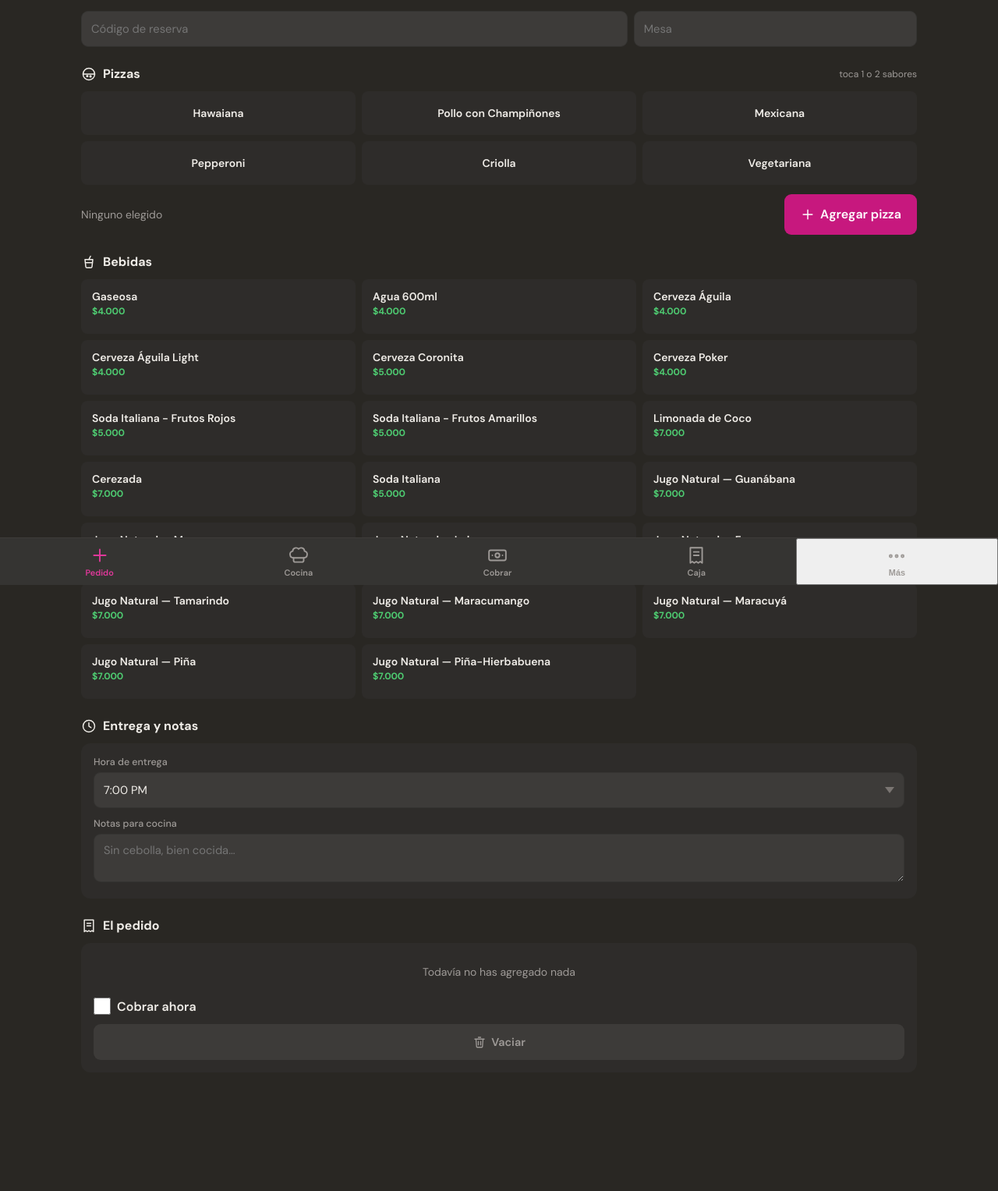
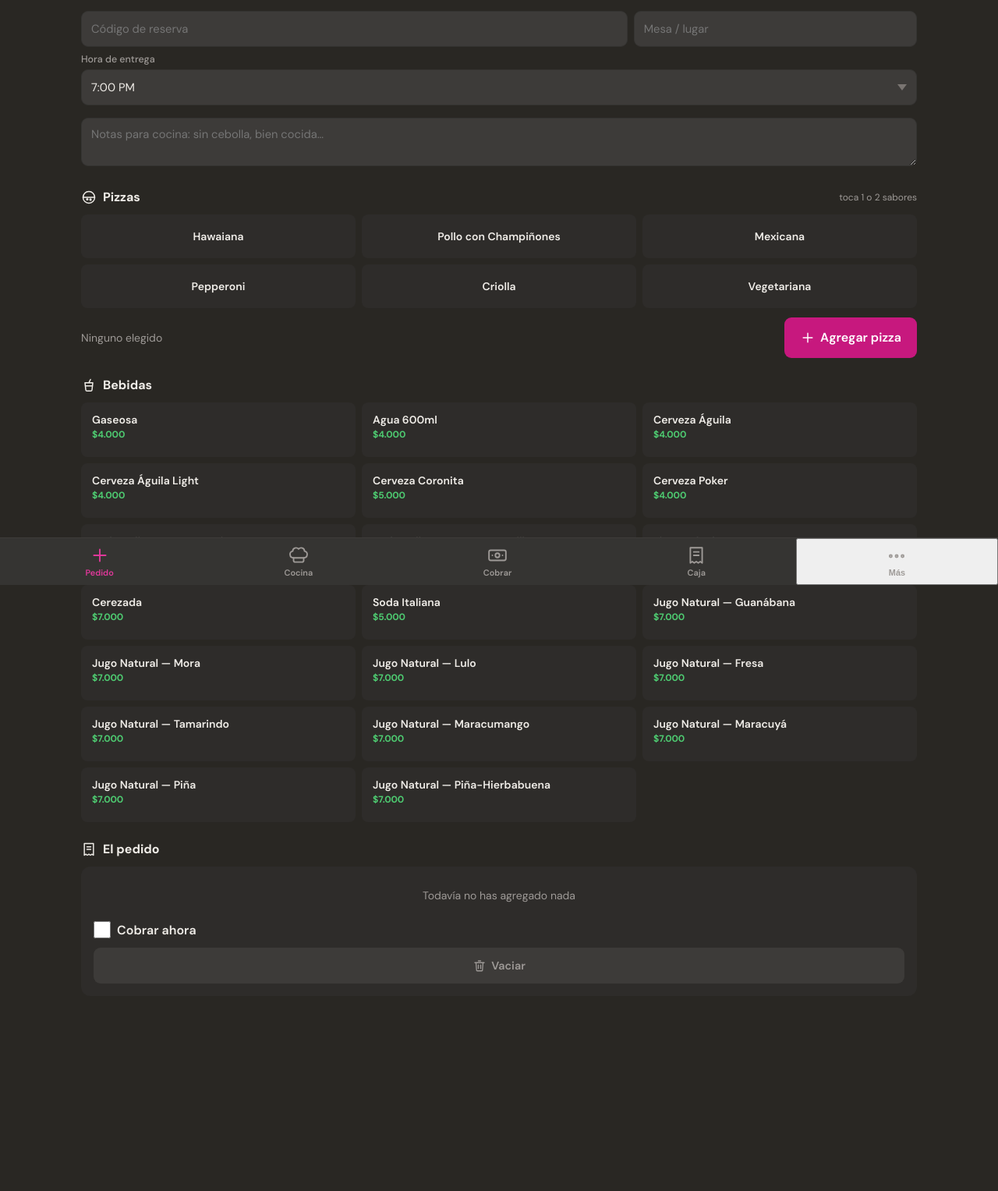
Before and after one commit to lualsa23-max/Jacapizza, a Flask app: page /mesero/nuevo in a window 1280 px wide. Shown: the part 50-1577 px from the top of the page at 78% size. After the commit the page ends 1311 px from the top, so only its background shows below. Run offline with Flask 3, Linux system fonts and the light colour scheme; the visitor is signed in with stand-in values (Sample User, id 1); data comes from the database, SQL or seed files in the repository; data that the repository does not hold is empty.

Commit message:
version 2.0 - ajuste 2

```diff
--- a/static/style.css
+++ b/static/style.css
@@ -823,7 +823,7 @@ tbody tr:hover td     { background: var(--card2); }
 .ped-linea-p { font-size: var(--t-xs); color: var(--green); }
 .ped-qty { display: flex; align-items: center; gap: var(--s2); }
 .ped-qty button {
-  width: 34px; height: 34px; border-radius: 50%;
+  width: 44px; height: 44px; border-radius: 50%;
   background: var(--card2); color: var(--white); border: none;
   font-size: 1.1rem; cursor: pointer; font-family: inherit;
 }
@@ -844,3 +844,34 @@ tbody tr:hover td     { background: var(--card2); }
 .ped-barra-n { font-size: var(--t-xs); color: var(--gray2); }
 .ped-barra-t { font-size: var(--t-lg); font-weight: 700; }
 .page { padding-bottom: calc(140px + env(safe-area-inset-bottom, 0px)); }
+
+/* ── SIN ZOOM NI REBOTE ────────────────────────────── */
+/* touch-action: manipulation mata el zoom por doble toque sin matar el
+   scroll. Es lo que de verdad funciona en iOS. */
+html { touch-action: manipulation; }
+body { overscroll-behavior: none; -webkit-text-size-adjust: 100%; }
+button, a, input, select, textarea, .ped-bebida, .ped-sabor, .tile { touch-action: manipulation; }
+/* Menos de 16px en un input hace que iOS haga zoom al enfocarlo */
+input, select, textarea { font-size: 16px; }
+
+/* ── CANTIDAD EN LAS BEBIDAS ───────────────────────── */
+.ped-bebida { position: relative; }
+.ped-bebida-tap {
+  display: flex; flex-direction: column; align-items: flex-start; gap: 2px;
+  width: 100%; padding: 0; background: none; border: none;
+  color: inherit; font-family: inherit; text-align: left; cursor: pointer;
+}
+.ped-bebida.con-cantidad { border-color: var(--accent); background: rgba(199,24,126,.1); }
+.ped-paso {
+  display: flex; align-items: center; justify-content: space-between;
+  gap: var(--s2); margin-top: var(--s2); padding-top: var(--s2);
+  border-top: 1px solid var(--card2);
+}
+.ped-paso button {
+  /* 44px es el minimo tactil. Con prisa y en movimiento, 36 se falla. */
+  width: 44px; height: 44px; border-radius: 50%; flex-shrink: 0;
+  background: var(--card2); color: var(--white); border: none;
+  font-size: 1.2rem; line-height: 1; cursor: pointer; font-family: inherit;
+}
+.ped-paso button:active { transform: scale(.9); }
+.ped-paso-n { font-size: 1.1rem; font-weight: 700; }
--- a/templates/base.html
+++ b/templates/base.html
@@ -2,7 +2,7 @@
 <html lang="es">
 <head>
   <meta charset="UTF-8">
-  <meta name="viewport" content="width=device-width, initial-scale=1.0">
+  <meta name="viewport" content="width=device-width, initial-scale=1.0, maximum-scale=1.0, minimum-scale=1.0, user-scalable=no, viewport-fit=cover">
   <meta name="theme-color" content="#292723">
   <title>JacaPizza {% block title %}{% endblock %}</title>
   <link rel="stylesheet" href="{{ url_for('static', filename='style.css') }}">
@@ -94,5 +94,21 @@ function showToast(msg, dur=4000){
 </script>
 <script src="{{ url_for('static', filename='app.js') }}"></script>
 {% block scripts %}{% endblock %}
+<script>
+// La pantalla no debe moverse ni hacer zoom mientras se toma un pedido: en
+// pleno servicio, un pellizco accidental deja la interfaz torcida y hay que
+// pelearse con ella. iOS ignora user-scalable=no desde Safari 10, asi que
+// ademas hay que frenar los gestos a mano.
+['gesturestart', 'gesturechange', 'gestureend'].forEach(function (g) {
+  document.addEventListener(g, function (e) { e.preventDefault(); }, { passive: false });
+});
+// Doble toque rapido = zoom en iOS. Se ignora el segundo si llega muy pronto.
+var ultimoToque = 0;
+document.addEventListener('touchend', function (e) {
+  var ahora = Date.now();
+  if (ahora - ultimoToque < 320) e.preventDefault();
+  ultimoToque = ahora;
+}, { passive: false });
+</script>
 </body>
 </html>
--- a/templates/mesero_nuevo.html
+++ b/templates/mesero_nuevo.html
@@ -12,9 +12,22 @@
   <input class="form-input ped-codigo" type="text" id="codigo" autocomplete="off"
          placeholder="Código de reserva" oninput="revisarCodigo()">
   <input class="form-input ped-mesa" type="text" id="mesa" autocomplete="off"
-         placeholder="Mesa" maxlength="6">
+         placeholder="Mesa / lugar" maxlength="14">
 </div>
 <div id="aviso-codigo" class="vr-aviso" style="display:none"></div>
+
+{# Hora y notas van arriba, junto a los datos de la reserva: son de la MISMA
+   decision. Al final estorbaban entre el carrito y el boton de enviar. #}
+<div class="ped-cabecera mt-8">
+  <div style="flex:1;min-width:0">
+    <label class="form-label">Hora de entrega</label>
+    <select class="form-select" id="franja">
+      {% for f in franjas %}<option value="{{ f }}">{{ f }}</option>{% endfor %}
+    </select>
+  </div>
+</div>
+<textarea class="form-input mt-8" id="notas" rows="2"
+          placeholder="Notas para cocina: sin cebolla, bien cocida…"></textarea>
 
 {# ── PIZZAS ────────────────────────────────────────────────────── #}
 <h3 class="ped-seccion">{{ icono('pizza', 20) }} Pizzas
@@ -48,29 +61,26 @@
   {% for nombre, precio in bebidas.items() %}
   {% set s = stock.get(nombre) %}
   {# El contador avisa, no prohibe: la nevera es la verdad. #}
-  <button type="button" class="ped-bebida {% if s == 0 %}ped-sin-registro{% endif %}"
-          onclick="tocarBebida(this)"
+  <div class="ped-bebida {% if s == 0 %}ped-sin-registro{% endif %}"
+       id="beb-{{ loop.index }}"
        data-n="{{ nombre }}" data-p="{{ precio | int }}"
        data-s="{{ s if s is not none else -1 }}">
+    <button type="button" class="ped-bebida-tap" onclick="tocarBebida(this.parentNode)">
       <span class="ped-bebida-n">{{ nombre }}</span>
       <span class="ped-bebida-p num">{{ precio | cop }}</span>
       {% if s == 0 %}<span class="stock-chip stock-out">sin registro</span>
       {% elif s is not none and s <= 3 %}<span class="stock-chip stock-low">{{ s }}</span>
       {% elif s is not none %}<span class="stock-chip stock-ok">{{ s }}</span>{% endif %}
     </button>
+    {# El contador aparece al agregar la primera: asi se sube la cantidad
+       aqui mismo, sin bajar hasta el carrito. #}
+    <div class="ped-paso" style="display:none">
+      <button type="button" onclick="pasoBebida(this.closest('.ped-bebida'), -1)">−</button>
+      <span class="ped-paso-n num">0</span>
+      <button type="button" onclick="pasoBebida(this.closest('.ped-bebida'), 1)">+</button>
+    </div>
+  </div>
   {% endfor %}
-</div>
-
-{# ── DETALLES ──────────────────────────────────────────────────── #}
-<h3 class="ped-seccion">{{ icono('reloj', 20) }} Entrega y notas</h3>
-<div class="card">
-  <label class="form-label">Hora de entrega</label>
-  <select class="form-select" id="franja">
-    {% for f in franjas %}<option value="{{ f }}">{{ f }}</option>{% endfor %}
-  </select>
-  <label class="form-label mt-12">Notas para cocina</label>
-  <textarea class="form-input" id="notas" rows="2"
-            placeholder="Sin cebolla, bien cocida…"></textarea>
 </div>
 
 {# ── CARRITO ───────────────────────────────────────────────────── #}
@@ -171,6 +181,7 @@ var pendiente = null;
 
 function tocarBebida(b) {
   var n = b.dataset.n, p = parseInt(b.dataset.p, 10), s = parseInt(b.dataset.s, 10);
+  pendienteTile = b;
   if (s === 0 && !avisados[n]) {
     avisados[n] = true;
     if (!confirm('El inventario dice que no queda ' + n + '.\n\n¿Hay en la nevera? Si sí, se vende igual y luego corriges el conteo.')) return;
@@ -221,6 +232,44 @@ function cerrarVar() {
   pendiente = null;
 }
 
+/* ── Cantidad desde la propia bebida ──────────────────────────── */
+var pendienteTile = null;
+
+function pasoBebida(tile, d) {
+  var base = tile.dataset.n;
+  // Una bebida con variante puede estar varias veces (en agua / en leche).
+  // El +/- de la tarjeta toca la ULTIMA que se agrego de ese producto.
+  var idx = -1;
+  for (var i = carrito.length - 1; i >= 0; i--) {
+    if (carrito[i].nombre === base || carrito[i].nombre.indexOf(base + ' — ') === 0) { idx = i; break; }
+  }
+  if (d > 0) {
+    if (idx < 0) { tocarBebida(tile); return; }   // la primera pide variante
+    carrito[idx].cantidad++;
+  } else {
+    if (idx < 0) return;
+    carrito[idx].cantidad--;
+    if (carrito[idx].cantidad <= 0) carrito.splice(idx, 1);
+  }
+  pinta();
+}
+
+function cuantasHay(base) {
+  return carrito.reduce(function (s, x) {
+    return s + ((x.nombre === base || x.nombre.indexOf(base + ' — ') === 0) ? x.cantidad : 0);
+  }, 0);
+}
+
+function pintarContadores() {
+  document.querySelectorAll('.ped-bebida').forEach(function (tile) {
+    var q = cuantasHay(tile.dataset.n);
+    var paso = tile.querySelector('.ped-paso');
+    paso.style.display = q > 0 ? '' : 'none';
+    paso.querySelector('.ped-paso-n').textContent = q;
+    tile.classList.toggle('con-cantidad', q > 0);
+  });
+}
+
 /* ── Carrito ──────────────────────────────────────────────────── */
 function meter(nombre, tipo, precio) {
   var e = carrito.find(function (x) { return x.nombre === nombre && x.precio_unit === precio; });
@@ -254,6 +303,7 @@ function pinta() {
   document.getElementById('barra-n').textContent = uds + (uds === 1 ? ' producto' : ' productos');
   document.getElementById('barra-t').textContent = fmt(total);
   document.getElementById('ped-barra').style.display = carrito.length ? '' : 'none';
+  pintarContadores();
 }
 
 function limpiar() {
```
Lines whose indentation alone changed are shown as unchanged.
